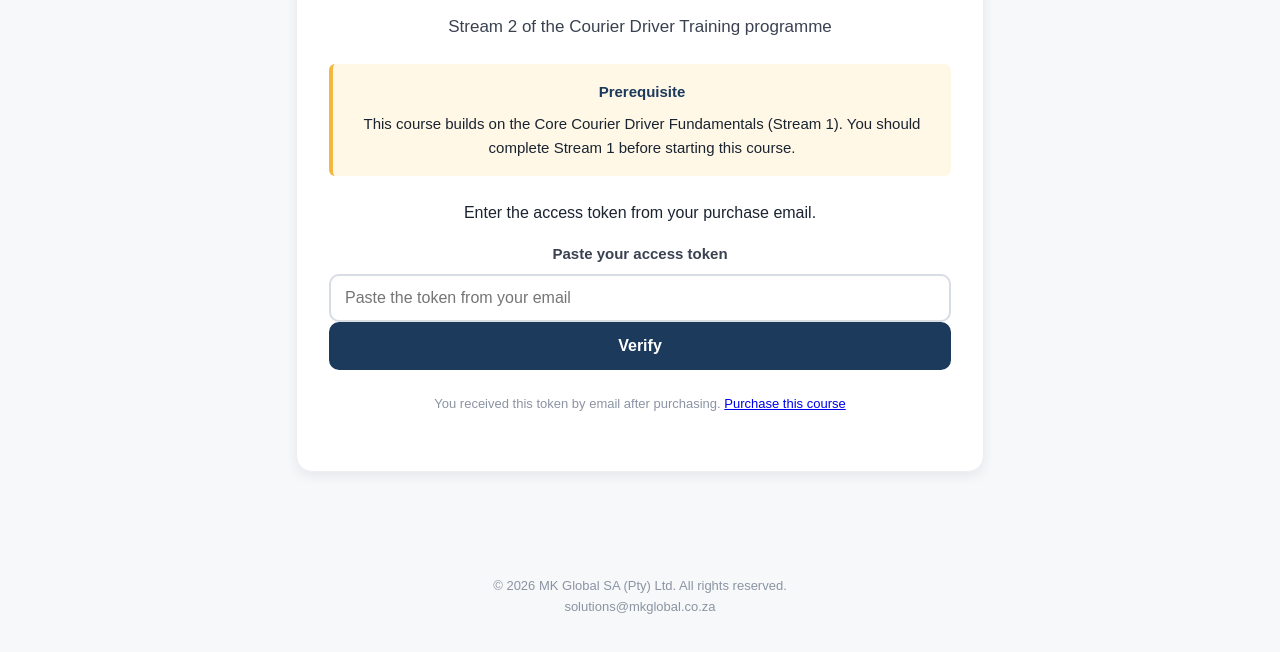
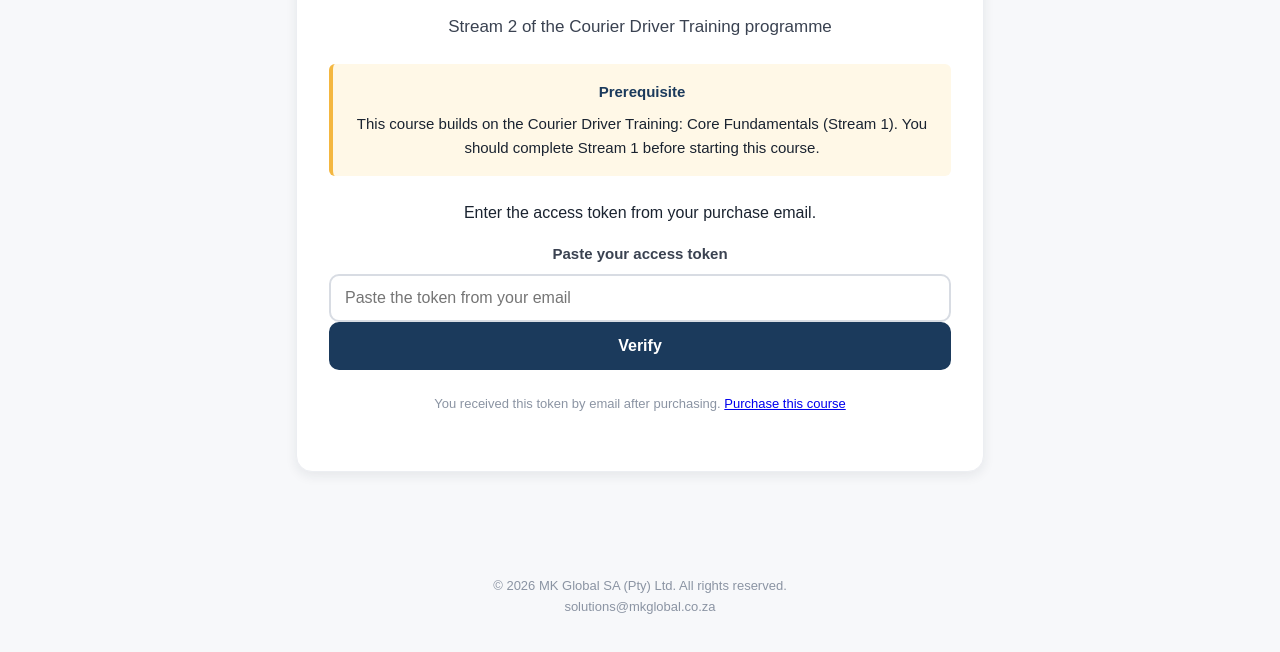
Before and after one commit to mumbak2-cell/mkg-courier-lastmile, a plain HTML site: page index.html in a window 1280 px wide. Shown: the part 274-926 px from the top of the page. Drawn offline with Linux system fonts and the light colour scheme.

Commit message:
fix: use certificate name for Stream 1 in prerequisite callout
Prerequisite callout now names the core course as "Courier Driver
Training: Core Fundamentals", matching its certificate title. Copy only.

Co-Authored-By: Claude Sonnet 5.5 <noreply@anthropic.com>

```diff
--- a/index.html
+++ b/index.html
@@ -183,7 +183,7 @@ p{margin:0 0 var(--space-4) 0}
     <span class="eyebrow">Restricted access</span>
     <h1 id="gate-title">Courier Driver Training: Last-Mile Delivery</h1>
     <p class="lead">Stream 2 of the Courier Driver Training programme</p>
-    <div class="callout callout--warning"><span class="callout__title">Prerequisite</span>This course builds on the Core Courier Driver Fundamentals (Stream 1). You should complete Stream 1 before starting this course.</div>
+    <div class="callout callout--warning"><span class="callout__title">Prerequisite</span>This course builds on the Courier Driver Training: Core Fundamentals (Stream 1). You should complete Stream 1 before starting this course.</div>
     <p id="gate-status">Checking your access...</p>
     <div class="field" id="codeField" style="display:none;">
       <label for="codeInput">Paste your access token</label>
```
